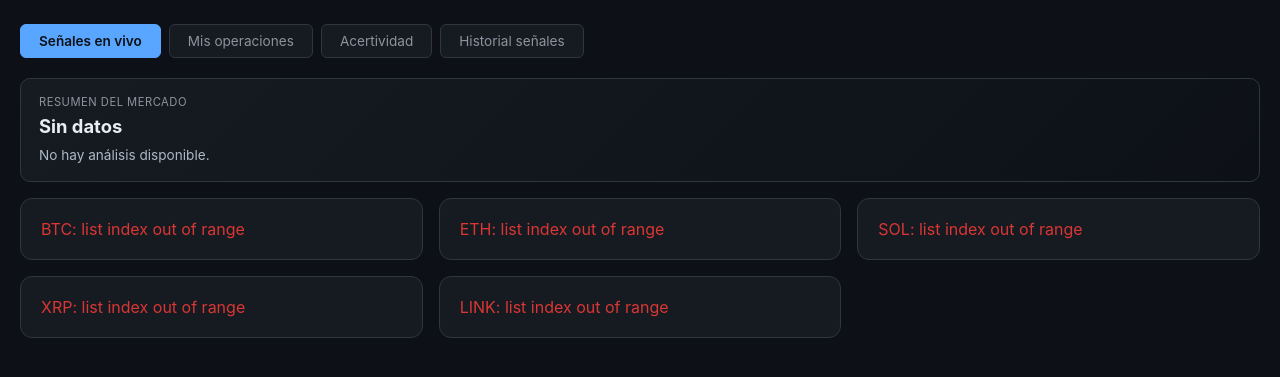
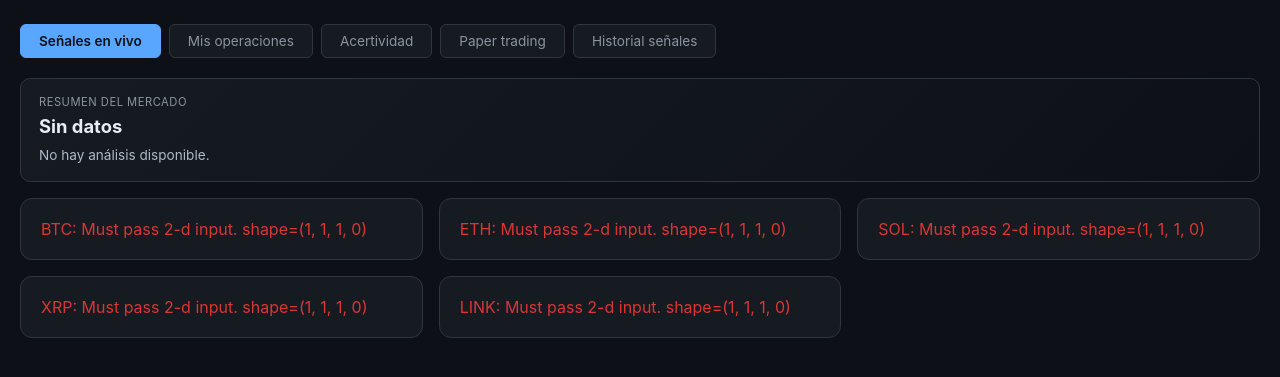
Before and after one commit to nicorubio88/Crypto-signal-bot, a Flask app: page / in a window 1280 px wide. Shown: the part 62-439 px from the top of the page. Run offline with Flask 3, Linux system fonts and the light colour scheme; tables that the repository leaves empty hold one stand-in row (values such as "Sample post").

Commit message:
Add files via upload

```diff
--- a/templates/dashboard.html
+++ b/templates/dashboard.html
@@ -202,6 +202,7 @@
   <div class="tab active" onclick="showTab('signals')">Señales en vivo</div>
   <div class="tab" onclick="showTab('ops')">Mis operaciones</div>
   <div class="tab" onclick="showTab('stats')">Acertividad</div>
+  <div class="tab" onclick="showTab('paper')">Paper trading</div>
   <div class="tab" onclick="showTab('history')">Historial señales</div>
 </div>
 
@@ -220,6 +221,17 @@
 
 <div id="tab-stats" class="hidden">
   <div id="stats-grid" class="stats-grid"><div class="loading">Cargando...</div></div>
+</div>
+
+<div id="tab-paper" class="hidden">
+  <div style="background:#161b22;border:1px solid #30363d;border-radius:8px;padding:12px 16px;margin-bottom:16px">
+    <div style="font-size:0.85rem;color:#adbac7;line-height:1.5">El bot abre operaciones <b>ficticias</b> siguiendo sus señales, con stop y objetivo, y mide el resultado real de operarlas — sin arriesgar plata. Es la validación honesta antes de pensar en ejecución real.</div>
+  </div>
+  <div id="paper-summary"></div>
+  <h2 style="font-size:1rem;color:#58a6ff;margin:20px 0 12px">Operaciones de papel abiertas</h2>
+  <div id="paper-open"></div>
+  <h2 style="font-size:1rem;color:#58a6ff;margin:24px 0 12px">Historial de papel</h2>
+  <div id="paper-closed"></div>
 </div>
 
 <div id="tab-history" class="hidden">
@@ -376,13 +388,14 @@
 function showTab(tab) {
   currentTab = tab;
   document.querySelectorAll('.tab').forEach((t, i) => {
-    t.classList.toggle('active', ['signals','ops','stats','history'][i] === tab);
+    t.classList.toggle('active', ['signals','ops','stats','paper','history'][i] === tab);
   });
-  ['signals','ops','stats','history'].forEach(t => {
+  ['signals','ops','stats','paper','history'].forEach(t => {
     document.getElementById('tab-' + t).classList.toggle('hidden', t !== tab);
   });
   if (tab === 'ops') loadOperations();
   if (tab === 'stats') loadStats();
+  if (tab === 'paper') loadPaper();
   if (tab === 'history') loadHistory();
 }
 
@@ -415,180 +428,138 @@
 
 function renderCard(r) {
   if (r.error) return `<div class="card"><div style="color:#da3633">${r.name}: ${r.error}</div></div>`;
-  const sc = sigClass(r.signal), bc = badgeClass(r.signal), fc = fillClass(r.signal);
-  const sw = scoreWidth(r.score, r.max_score);
+
   const isLong = r.signal?.includes('LONG'), isShort = r.signal?.includes('SHORT');
 
-  // REGIMEN del mercado (siempre visible, da contexto incluso en NEUTRAL)
-  const regimeHtml = r.regime ? `<div style="background:#0d1117;border-left:3px solid ${regimeColor(r.regime)};padding:8px 12px;border-radius:4px;margin-bottom:12px">
-    <div style="font-size:0.65rem;color:#8b949e;text-transform:uppercase;margin-bottom:3px">Régimen del mercado</div>
-    <div style="font-size:0.95rem;font-weight:700;color:${regimeColor(r.regime)}">${r.regime}</div>
-    <div style="font-size:0.72rem;color:#8b949e;margin-top:3px">${r.regime_description || ''}</div>
-    <div style="font-size:0.72rem;color:#e6edf3;margin-top:4px;font-style:italic">${r.regime_bias || ''}</div>
-  </div>` : '';
+  // ── ACCION propuesta (lo primero que se lee) ──
+  let action, actionColor, actionBg;
+  if (isLong)      { action = 'LONG';    actionColor = '#3fb950'; actionBg = 'rgba(63,185,80,0.12)'; }
+  else if (isShort){ action = 'SHORT';   actionColor = '#f85149'; actionBg = 'rgba(248,81,73,0.12)'; }
+  else             { action = 'ESPERAR'; actionColor = '#8b949e'; actionBg = 'rgba(139,148,158,0.10)'; }
 
-  const trendsHtml = `<div class="trends-row">
-    <span class="trend-pill ${trendClass(r.trend_1w)}">1W: ${r.trend_1w || '—'}</span>
-    <span class="trend-pill ${trendClass(r.trend_1d)}">1D: ${r.trend_1d || '—'}</span>
-    <span class="trend-pill ${trendClass(r.trend_1h)}">1H: ${r.trend_1h || '—'}</span>
+  // ── ESTADO del precio: combina las 3 tendencias en una direccion clara ──
+  const trends = [r.trend_1w, r.trend_1d, r.trend_1h];
+  const ups = trends.filter(t => t === 'ALCISTA').length;
+  const downs = trends.filter(t => t === 'BAJISTA').length;
+  let estado, flecha, estadoColor;
+  if (ups >= 2 && ups > downs)        { estado = 'Subiendo';      flecha = '↑'; estadoColor = '#3fb950'; }
+  else if (downs >= 2 && downs > ups) { estado = 'Cayendo';       flecha = '↓'; estadoColor = '#f85149'; }
+  else                                { estado = 'Lateralizando'; flecha = '→'; estadoColor = '#d29922'; }
+
+  // ── SEMAFOROS de los indicadores clave (verde/amarillo/rojo) ──
+  // Tendencia general
+  const semTrend = (ups>=2) ? 'g' : (downs>=2) ? 'r' : 'y';
+  // Momentum RSI(6): >55 alcista, <45 bajista, medio neutro
+  const semRsi = (r.rsi6==null) ? 'y' : (r.rsi6>55 ? 'g' : r.rsi6<45 ? 'r' : 'y');
+  // Fuerza ADX: >=30 fuerte, 25-30 medio, <25 debil
+  const semAdx = (r.adx==null) ? 'y' : (r.adx>=30 ? 'g' : r.adx>=25 ? 'y' : 'r');
+  // MACD histograma: positivo verde, negativo rojo
+  const semMacd = (r.macd_hist==null) ? 'y' : (r.macd_hist>0 ? 'g' : 'r');
+  // Volumen / OBV
+  const semObv = (r.obv_trend==='ALCISTA') ? 'g' : (r.obv_trend==='BAJISTA') ? 'r' : 'y';
+
+  const semColor = {g:'#3fb950', y:'#d29922', r:'#f85149'};
+  const sem = (label, val) => `<div style="display:flex;flex-direction:column;align-items:center;gap:3px;flex:1">
+      <div style="width:12px;height:12px;border-radius:50%;background:${semColor[val]}"></div>
+      <div style="font-size:0.6rem;color:#8b949e;text-transform:uppercase;letter-spacing:0.3px">${label}</div>
     </div>`;
 
-  const adxHtml = r.adx != null ? `<div class="adx-row">
-    <span class="adx-label">ADX:</span>
-    <span class="adx-value ${adxClass(r.adx)}">${r.adx}</span>
-    <span style="margin-left:8px;font-size:0.7rem;color:#8b949e">${r.market_trending ? 'Tendencia clara' : 'Mercado lateral'}</span>
-    <span style="margin-left:auto;font-size:0.7rem;color:#8b949e">Umbral: ±${r.threshold_used || 9}</span>
-  </div>` : '';
+  // ── Alerta de giro (solo si esta activa) ──
+  const rev = r.reversal || {};
+  const giroChip = rev.reversing
+    ? `<span style="font-size:0.62rem;background:#2d2100;color:#f0b429;border:1px solid #bb8009;padding:2px 7px;border-radius:10px;white-space:nowrap">⟳ giro ${rev.direction||''}</span>`
+    : '';
 
-  // Resumen en lenguaje claro (interpretacion de los indicadores)
-  const summaryHtml = r.summary ? `<div style="background:#0d1117;border-radius:6px;padding:10px 12px;margin-bottom:12px;border-left:3px solid #388bfd">
-    <div style="font-size:0.62rem;color:#8b949e;text-transform:uppercase;letter-spacing:0.5px;margin-bottom:4px">Lectura del bot</div>
-    <div style="font-size:0.82rem;color:#adbac7;line-height:1.45">${r.summary}</div>
-  </div>` : '';
+  // ── Nivel clave (pivot mas cercano) ──
+  const piv = r.pivots || {};
+  const nivelClave = piv.pivot ? `<span style="font-size:0.66rem;color:#8b949e">Nivel clave: <b style="color:#c9d1d9">$${fmt(piv.pivot)}</b></span>` : '';
 
-  // Alerta de posible giro de tendencia (agotamiento)
-  const rev = r.reversal || {};
-  const revHtml = (rev.reversing) ? `<div style="background:#2d2100;border:1px solid #bb8009;border-radius:6px;padding:10px 12px;margin-bottom:12px">
-    <div style="font-size:0.7rem;color:#f0b429;font-weight:700;margin-bottom:4px">POSIBLE GIRO DE TENDENCIA → ${rev.direction || ''} (fuerza ${rev.reversal_score}/100)</div>
-    <div style="font-size:0.74rem;color:#adbac7;line-height:1.4">${(rev.signals||[]).map(s=>'• '+s).join('<br>')}</div>
-    <div style="font-size:0.66rem;color:#8b949e;margin-top:5px;font-style:italic">Alerta temprana, no confirmación. Vigilá el próximo cierre.</div>
-  </div>` : '';
+  return `
+  <div class="card" style="cursor:pointer" onclick="toggleDetail('${r.name}')">
+    <!-- Cabecera: activo + precio -->
+    <div style="display:flex;justify-content:space-between;align-items:baseline;margin-bottom:10px">
+      <div style="font-size:1.05rem;font-weight:700;color:#e6edf3">${r.name}<span style="font-size:0.7rem;color:#8b949e">/USDT</span></div>
+      <div style="font-size:1.05rem;font-weight:700;color:#e6edf3">$${fmt(r.price)}</div>
+    </div>
 
-  // Funding rate (sentimiento de perpetuos)
-  const fundingHtml = r.funding?.available ? `<div style="background:#0d1117;border-radius:6px;padding:7px 10px;margin-bottom:10px;display:flex;justify-content:space-between;align-items:center;flex-wrap:wrap;gap:8px">
-    <div>
-      <span style="font-size:0.7rem;color:#8b949e">Funding rate (${(r.funding.source || 'exchange').charAt(0).toUpperCase() + (r.funding.source || 'exchange').slice(1)}):</span>
-      <span style="font-size:0.85rem;font-weight:600;color:${fundingColor(r.funding.signal_impact)};margin-left:6px">${r.funding.rate > 0 ? '+' : ''}${r.funding.rate}%</span>
+    <!-- ACCION + ESTADO (la fila que se lee de un vistazo) -->
+    <div style="display:flex;gap:10px;margin-bottom:12px">
+      <div style="flex:1;background:${actionBg};border:1px solid ${actionColor}55;border-radius:8px;padding:10px;text-align:center">
+        <div style="font-size:0.6rem;color:#8b949e;text-transform:uppercase;letter-spacing:0.5px;margin-bottom:2px">Acción</div>
+        <div style="font-size:1.3rem;font-weight:800;color:${actionColor}">${action}</div>
       </div>
-    <div style="font-size:0.7rem;color:${fundingColor(r.funding.signal_impact)}">${r.funding.sentiment}</div>
-  </div>` : '';
+      <div style="flex:1;background:#0d1117;border-radius:8px;padding:10px;text-align:center">
+        <div style="font-size:0.6rem;color:#8b949e;text-transform:uppercase;letter-spacing:0.5px;margin-bottom:2px">Precio</div>
+        <div style="font-size:1.1rem;font-weight:700;color:${estadoColor}">${flecha} ${estado}</div>
+      </div>
+    </div>
 
-  // Filtro BTC aplicado
-  const btcFilterHtml = r.btc_filter_applied ? `<div style="background:#2d2100;border:1px solid #bb8009;color:#f0b429;border-radius:6px;padding:7px 10px;margin-bottom:10px;font-size:0.75rem">
-    <strong>Filtro BTC:</strong> ${r.btc_filter_reason}
-    ${r.signal_original ? `<div style="margin-top:3px;color:#8b949e">Señal original: ${r.signal_original}</div>` : ''}
-  </div>` : '';
+    <!-- SEMAFOROS -->
+    <div style="display:flex;gap:4px;background:#0d1117;border-radius:8px;padding:10px 6px;margin-bottom:10px">
+      ${sem('Tend', semTrend)}
+      ${sem('RSI', semRsi)}
+      ${sem('ADX', semAdx)}
+      ${sem('MACD', semMacd)}
+      ${sem('Vol', semObv)}
+    </div>
 
-  const warningsHtml = (r.warnings || []).map(w => `<div class="warning">${w}</div>`).join('');
+    <!-- Linea de contexto: regimen + giro + nivel -->
+    <div style="display:flex;justify-content:space-between;align-items:center;gap:8px;flex-wrap:wrap">
+      <span style="font-size:0.7rem;font-weight:700;color:${regimeColor(r.regime)}">${r.regime||'—'}</span>
+      ${giroChip}
+    </div>
+    <div style="margin-top:6px;display:flex;justify-content:space-between;align-items:center">
+      ${nivelClave}
+      <span style="font-size:0.62rem;color:#6e7681">toca para ver detalle ▾</span>
+    </div>
 
-  let divHtml = '';
-  if (r.divergence?.bullish) divHtml += `<div class="div-alert">Divergencia RSI alcista (+3 puntos)</div>`;
-  if (r.divergence?.bearish) divHtml += `<div class="div-alert bearish">Divergencia RSI bajista (-3 puntos)</div>`;
-  if (r.obv_divergence?.bullish) divHtml += `<div class="div-alert">Divergencia OBV alcista — acumulación detectada</div>`;
-  if (r.obv_divergence?.bearish) divHtml += `<div class="div-alert bearish">Divergencia OBV bajista — distribución detectada</div>`;
-  if (r.bb_squeeze) divHtml += `<div class="alert-rsi">Bollinger Squeeze — movimiento próximo</div>`;
-  if (r.rsi6_oversold) divHtml += `<div class="alert-rsi">RSI(6) sobreventa (${r.rsi6})</div>`;
-  if (r.rsi6_overbought) divHtml += `<div class="alert-rsi">RSI(6) sobrecompra (${r.rsi6})</div>`;
+    <!-- PANEL DETALLE (oculto, se abre al tocar) -->
+    <div id="detail-${r.name}" class="hidden" style="margin-top:12px;padding-top:12px;border-top:1px solid #21262d" onclick="event.stopPropagation()">
+      ${r.summary ? `<div style="background:#0d1117;border-radius:6px;padding:10px;margin-bottom:10px;border-left:3px solid #388bfd">
+        <div style="font-size:0.6rem;color:#8b949e;text-transform:uppercase;margin-bottom:3px">Lectura del bot</div>
+        <div style="font-size:0.8rem;color:#adbac7;line-height:1.45">${r.summary}</div></div>` : ''}
 
-  const lvl = r.levels || {};
-  const sl  = isLong ? lvl.stop_long  : isShort ? lvl.stop_short  : null;
-  const tp1 = isLong ? lvl.tp1_long   : isShort ? lvl.tp1_short   : null;
-  const tp2 = isLong ? lvl.tp2_long   : isShort ? lvl.tp2_short   : null;
-  const tp3 = isLong ? lvl.tp3_long   : isShort ? lvl.tp3_short   : null;
-  const levelsHtml = sl ? `<div class="levels">
-    <div class="levels-title">Niveles sugeridos (ATR)</div>
-    <div class="level-row"><span class="level-sl">Stop Loss</span><span class="level-sl">$${fmt(sl)}</span></div>
-    <div class="level-row"><span class="level-tp1">TP1 (40%)</span><span class="level-tp1">$${fmt(tp1)}</span></div>
-    <div class="level-row"><span class="level-tp2">TP2 (40%)</span><span class="level-tp2">$${fmt(tp2)}</span></div>
-    <div class="level-row"><span class="level-tp3">TP3 (20%)</span><span class="level-tp3">$${fmt(tp3)}</span></div>
-    <div class="level-rr">R/R: 1:${lvl.rr_ratio}</div>
-  </div>` : '';
+      ${rev.reversing ? `<div style="background:#2d2100;border:1px solid #bb8009;border-radius:6px;padding:9px;margin-bottom:10px">
+        <div style="font-size:0.68rem;color:#f0b429;font-weight:700;margin-bottom:3px">Posible giro → ${rev.direction||''} (${rev.reversal_score}/100)</div>
+        <div style="font-size:0.72rem;color:#adbac7;line-height:1.4">${(rev.signals||[]).map(s=>'• '+s).join('<br>')}</div></div>` : ''}
 
-  const p = r.pivots || {};
-  const pivotsHtml = p.pivot != null ? (() => {
-    const price = r.price;
-    const levels = [
-      { label: 'R2', value: p.r2 },
-      { label: 'R1', value: p.r1 },
-      { label: 'Pivot', value: p.pivot },
-      { label: 'S1', value: p.s1 },
-      { label: 'S2', value: p.s2 }
-    ];
+      <!-- Tendencias por timeframe -->
+      <div style="display:flex;gap:6px;margin-bottom:10px">
+        <span class="trend-pill ${trendClass(r.trend_1w)}" style="flex:1;text-align:center">1W: ${r.trend_1w||'—'}</span>
+        <span class="trend-pill ${trendClass(r.trend_1d)}" style="flex:1;text-align:center">1D: ${r.trend_1d||'—'}</span>
+        <span class="trend-pill ${trendClass(r.trend_1h)}" style="flex:1;text-align:center">1H: ${r.trend_1h||'—'}</span>
+      </div>
 
-    // Reclasificacion dinamica: arriba del precio = resistencia, abajo = soporte
-    // (logica clasica de AT: un soporte roto se convierte en resistencia y viceversa)
-    const above = levels
-      .filter(l => l.value > price)
-      .sort((a, b) => a.value - b.value)  // menor a mayor (mas cercana primero)
-      .slice(0, 2)                          // las 2 mas cercanas arriba
-      .sort((a, b) => b.value - a.value);   // visualmente: mayor arriba
+      <!-- Indicadores numericos -->
+      <div style="display:grid;grid-template-columns:repeat(3,1fr);gap:8px;margin-bottom:10px">
+        <div class="kpi"><div class="kpi-label">RSI 6</div><div class="kpi-value">${r.rsi6 ?? '—'}</div></div>
+        <div class="kpi"><div class="kpi-label">RSI 20</div><div class="kpi-value">${r.rsi20 ?? '—'}</div></div>
+        <div class="kpi"><div class="kpi-label">ADX</div><div class="kpi-value">${r.adx ?? '—'}</div></div>
+        <div class="kpi"><div class="kpi-label">MACD h</div><div class="kpi-value">${r.macd_hist ?? '—'}</div></div>
+        <div class="kpi"><div class="kpi-label">Score</div><div class="kpi-value">${r.score ?? '—'}/${r.max_score ?? 17}</div></div>
+        <div class="kpi"><div class="kpi-label">Conf.</div><div class="kpi-value" style="font-size:0.8rem">${r.confidence ?? '—'}</div></div>
+      </div>
 
-    const below = levels
-      .filter(l => l.value <= price)
-      .sort((a, b) => b.value - a.value)   // mayor a menor (mas cercana primero)
-      .slice(0, 2);                         // las 2 mas cercanas abajo
+      ${r.funding?.available ? `<div style="font-size:0.72rem;color:#8b949e;margin-bottom:8px">Funding: <b style="color:${r.funding.rate>0?'#3fb950':'#f85149'}">${r.funding.rate>0?'+':''}${r.funding.rate}%</b> (${r.funding.sentiment||''})</div>` : ''}
 
-    // Render: resistencias arriba (rojo), precio actual, soportes abajo (verde)
-    const renderLevel = (l, type) => {
-      const cls = type === 'r' ? 'pivot-r' : 'pivot-s';
-      const dist = ((l.value - price) / price * 100).toFixed(2);
-      const distLabel = dist > 0 ? `+${dist}%` : `${dist}%`;
-      const labelText = type === 'r' ? `Resistencia (${l.label})` : `Soporte (${l.label})`;
-      return `<div class="pivot-item">
-        <span class="${cls}">${labelText}</span>
-        <span class="${cls}">$${fmt(l.value)} <span style="font-size:0.65rem;color:#6e7681">${distLabel}</span></span>
-      </div>`;
-    };
-
-    const aboveRows = above.map(l => renderLevel(l, 'r')).join('');
-    const belowRows = below.map(l => renderLevel(l, 's')).join('');
-
-    const priceRow = `<div class="pivot-item" style="background:#1c2128;padding:5px 8px;margin:4px -10px;border-left:3px solid #58a6ff">
-      <span style="color:#58a6ff;font-weight:700">Precio actual</span>
-      <span style="color:#58a6ff;font-weight:700">$${fmt(price)}</span>
-    </div>`;
-
-    const emptyRow = (msg) => `<div class="pivot-item" style="color:#6e7681;font-size:0.7rem;font-style:italic;justify-content:center">${msg}</div>`;
-
-    return `<div class="pivots">
-      <div class="pivots-title">Soportes y Resistencias (pivots 4H)</div>
-      <div style="display:flex;flex-direction:column;gap:0">
-        ${aboveRows || emptyRow('Sin resistencias cercanas arriba')}
-        ${priceRow}
-        ${belowRows || emptyRow('Sin soportes cercanos abajo')}
+      <!-- Niveles operativos -->
+      ${r.levels ? `<div style="background:#0d1117;border-radius:6px;padding:9px">
+        <div style="font-size:0.6rem;color:#8b949e;text-transform:uppercase;margin-bottom:5px">Niveles ${isLong?'LONG':isShort?'SHORT':''}</div>
+        <div style="display:grid;grid-template-columns:repeat(2,1fr);gap:4px;font-size:0.72rem;color:#adbac7">
+          <span>Stop: <b style="color:#f85149">$${fmt(isShort?r.levels.stop_short:r.levels.stop_long)}</b></span>
+          <span>TP1: <b style="color:#3fb950">$${fmt(isShort?r.levels.tp1_short:r.levels.tp1_long)}</b></span>
+          <span>TP2: <b style="color:#3fb950">$${fmt(isShort?r.levels.tp2_short:r.levels.tp2_long)}</b></span>
+          <span>TP3: <b style="color:#3fb950">$${fmt(isShort?r.levels.tp3_short:r.levels.tp3_long)}</b></span>
+        </div></div>` : ''}
     </div>
   </div>`;
-  })() : '';
+}
 
-  const condHtml = Object.entries(r.conditions || {}).map(([k,v]) =>
-    `<div class="cond-item ${v?'pass':''}"><div class="cond-dot ${v?'dot-pass':'dot-fail'}"></div>${k}</div>`
-  ).join('');
+function toggleDetail(name) {
+  const el = document.getElementById('detail-' + name);
+  if (el) el.classList.toggle('hidden');
+}
 
-  return `<div class="card ${sc}">
-    <div class="card-header">
-      <div><div class="asset-name">${r.name}/USDT</div><div class="asset-price">$${fmt(r.price)}</div></div>
-      <div class="signal-block">
-        <span class="signal-badge ${badgeClass(r.signal)}">${r.signal || 'NEUTRAL'}</span>
-        ${r.confidence && r.confidence !== '—' ? `<span class="confidence-badge ${confClass(r.confidence)}">${r.confidence}</span>` : ''}
-      </div>
-    </div>
-    ${r.signal_reason ? `<div class="signal-reason">${r.signal_reason}</div>` : ''}
-    ${regimeHtml}
-    ${summaryHtml}
-    ${revHtml}
-    ${btcFilterHtml}
-    ${trendsHtml}
-    ${adxHtml}
-    ${fundingHtml}
-    <div class="score-section">
-      <div class="score-label"><span>Score</span><span>${r.score > 0 ? '+' : ''}${r.score} / ${r.max_score}</span></div>
-      <div class="score-bar"><div class="score-fill ${fc}" style="width:${sw}%"></div></div>
-    </div>
-    ${warningsHtml}
-    ${divHtml}
-    <div class="indicators">
-      <div class="kpi"><div class="kpi-label">RSI 6</div><div class="kpi-value">${r.rsi6 ?? '—'}</div></div>
-      <div class="kpi"><div class="kpi-label">RSI 20</div><div class="kpi-value">${r.rsi20 ?? '—'}</div></div>
-      <div class="kpi"><div class="kpi-label">MACD hist</div><div class="kpi-value" style="color:${r.macd_hist>0?'#2ea043':'#da3633'}">${r.macd_hist ?? '—'}</div></div>
-      <div class="kpi"><div class="kpi-label">EMA 20</div><div class="kpi-value">$${fmt(r.ema20)}</div></div>
-      <div class="kpi"><div class="kpi-label">VWAP</div><div class="kpi-value">$${fmt(r.vwap)}</div></div>
-      <div class="kpi"><div class="kpi-label">OBV</div><div class="kpi-value" style="color:${r.obv_trend==='ALCISTA'?'#2ea043':'#da3633'}">${r.obv_trend}</div></div>
-    </div>
-    ${levelsHtml}
-    ${pivotsHtml}
-    <div class="conditions"><div class="cond-title">Condiciones</div>${condHtml}</div>
-  </div>`;
-}
 
 async function loadData() {
   try {
@@ -980,6 +951,59 @@
 
 // ── Stats y history ──────────────────────────────────────────────────────────
 
+async function loadPaper() {
+  const res = await fetch('/api/paper');
+  const s = await res.json();
+
+  const fmtPct = v => (v==null) ? '—' : (v>0?'+':'') + v + '%';
+  const wrColor = (s.win_rate==null) ? '#8b949e' : (s.win_rate>=50 ? '#3fb950' : '#f85149');
+  const pnlColor = (s.total_pnl_net_pct>0) ? '#3fb950' : '#f85149';
+
+  document.getElementById('paper-summary').innerHTML = `
+    <div class="stats-grid">
+      <div class="stat-card"><div class="stat-label">Operaciones cerradas</div><div class="stat-value">${s.closed_count}</div></div>
+      <div class="stat-card"><div class="stat-label">Win rate</div><div class="stat-value" style="color:${wrColor}">${s.win_rate==null?'—':s.win_rate+'%'}</div><div class="stat-sub">${s.wins}W / ${s.losses}L</div></div>
+      <div class="stat-card"><div class="stat-label">PnL neto acumulado</div><div class="stat-value" style="color:${pnlColor}">${fmtPct(s.total_pnl_net_pct)}</div><div class="stat-sub">con fees incluidas</div></div>
+      <div class="stat-card"><div class="stat-label">Abiertas ahora</div><div class="stat-value">${s.open_count}</div></div>
+    </div>
+    <div style="font-size:0.8rem;color:#8b949e;margin-top:8px">
+      Ganancia media: <b style="color:#3fb950">${fmtPct(s.avg_win_pct)}</b> ·
+      Pérdida media: <b style="color:#f85149">${fmtPct(s.avg_loss_pct)}</b> ·
+      Cierres: ${Object.entries(s.by_reason||{}).map(([k,v])=>`${k}: ${v}`).join(' · ') || '—'}
+    </div>`;
+
+  // Abiertas
+  if (!s.open_trades.length) {
+    document.getElementById('paper-open').innerHTML = '<div class="empty-state">Sin operaciones de papel abiertas. Se abren solas cuando el bot genera una señal.</div>';
+  } else {
+    document.getElementById('paper-open').innerHTML = s.open_trades.map(t => `
+      <div class="op-card">
+        <div style="display:flex;justify-content:space-between;align-items:center">
+          <div><b style="color:#e6edf3">${t.asset}</b> <span style="color:${t.direction==='LONG'?'#3fb950':'#f85149'};font-weight:700">${t.direction}</span>
+            <span style="font-size:0.7rem;color:#8b949e;margin-left:8px">${t.regime||''}</span></div>
+          <div style="font-size:0.75rem;color:#8b949e">entrada $${fmt(t.entry_price)}</div>
+        </div>
+        <div style="font-size:0.75rem;color:#8b949e;margin-top:6px">Stop: $${fmt(t.stop_loss)} · Objetivo: $${fmt(t.take_profit)} · Score ${t.score} · ${t.confidence}</div>
+      </div>`).join('');
+  }
+
+  // Cerradas
+  if (!s.recent_closed.length) {
+    document.getElementById('paper-closed').innerHTML = '<div class="empty-state">Todavía no se cerró ninguna operación de papel.</div>';
+  } else {
+    document.getElementById('paper-closed').innerHTML = s.recent_closed.map(t => {
+      const win = (t.pnl_pct_net||0) > 0;
+      return `<div class="op-card" style="border-left:3px solid ${win?'#3fb950':'#f85149'}">
+        <div style="display:flex;justify-content:space-between;align-items:center">
+          <div><b style="color:#e6edf3">${t.asset}</b> <span style="color:${t.direction==='LONG'?'#3fb950':'#f85149'}">${t.direction}</span></div>
+          <div style="font-weight:700;color:${win?'#3fb950':'#f85149'}">${(t.pnl_pct_net>0?'+':'')}${t.pnl_pct_net}%</div>
+        </div>
+        <div style="font-size:0.72rem;color:#8b949e;margin-top:4px">$${fmt(t.entry_price)} → $${fmt(t.exit_price)} · cierre: ${t.exit_reason}</div>
+      </div>`;
+    }).join('');
+  }
+}
+
 async function loadStats() {
   const el = document.getElementById('stats-grid');
   el.innerHTML = '<div class="loading">Cargando...</div>';
```
Lines whose indentation alone changed are shown as unchanged.
